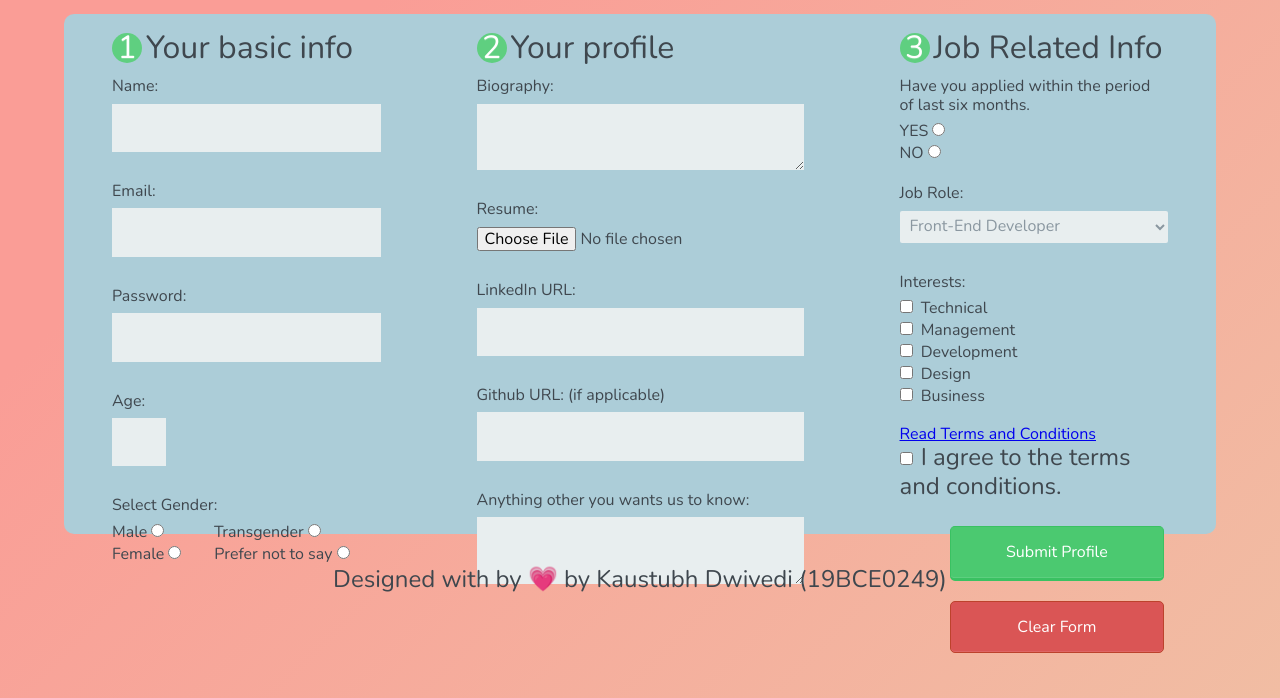
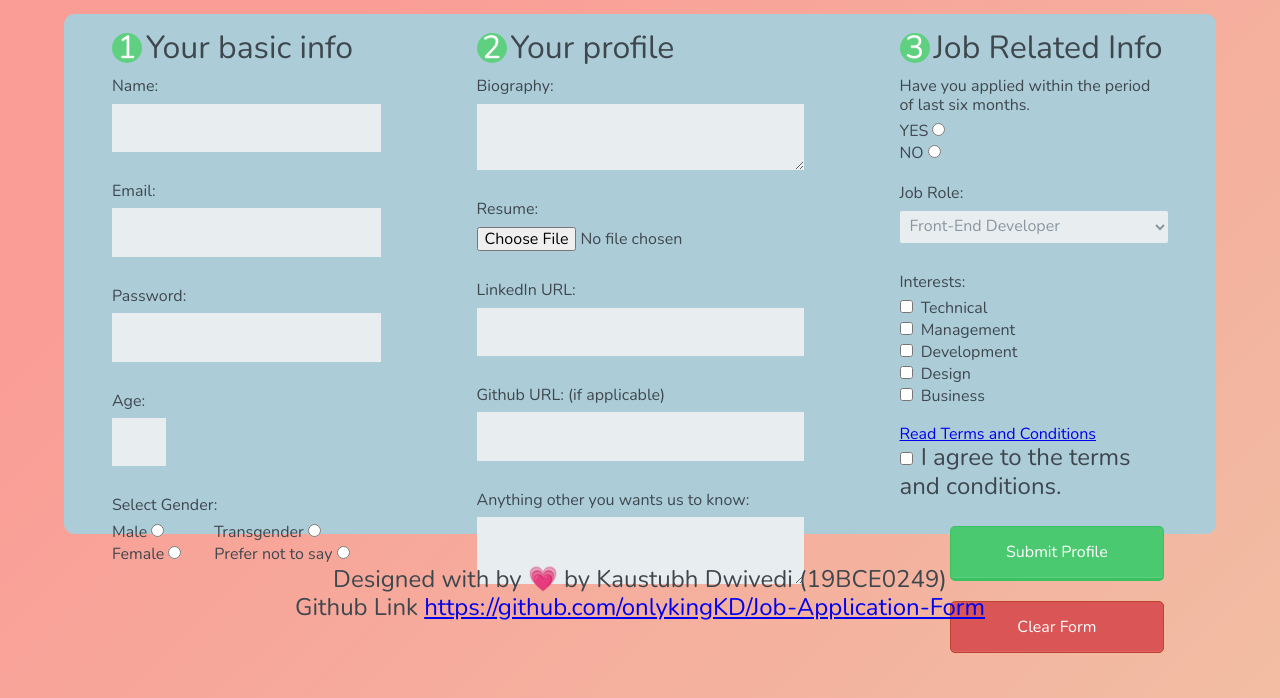
Before and after one commit to kd1729/Job-Application-Form, a plain HTML site: page index.html in a window 1280 px wide. Shown: the part 182-880 px from the top of the page. Drawn offline with nearby package versions, Linux system fonts and the light colour scheme.

Commit message:
Add files via upload

```diff
--- a/index.html
+++ b/index.html
@@ -136,7 +136,12 @@
         </div>
     </form>
 
-    <footer>Designed with by 💗 by Kaustubh Dwivedi (19BCE0249) </footer>
+    <footer>
+        Designed with by 💗 by Kaustubh Dwivedi (19BCE0249) <br>
+        Github Link <a href="https://github.com/onlykingKD/Job-Application-Form">
+            https://github.com/onlykingKD/Job-Application-Form
+        </a>
+    </footer>
 
 </body>
 
```
